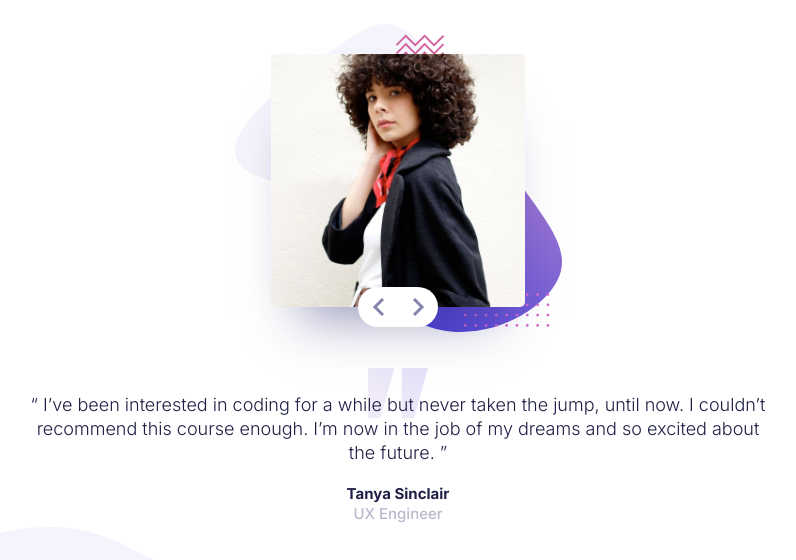
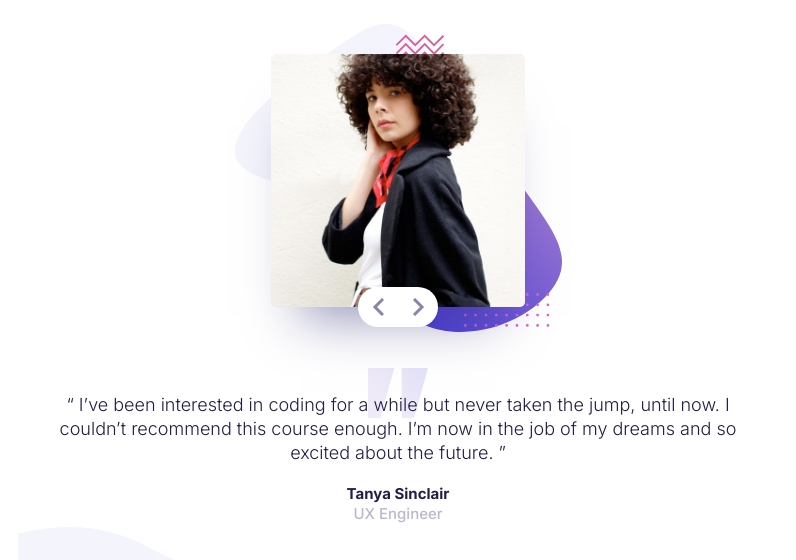
Before and after one commit to Paveldrow/testimonials-slider, a plain HTML site: page index.html in a window 1280 px wide. Shown: the whole page, without its empty margins (242-1038 px from the left). Drawn offline with Linux system fonts and the light colour scheme.

Commit message:
fixed screen

```diff
--- a/css/style.css
+++ b/css/style.css
@@ -31,7 +31,7 @@ img {
   margin: 0 auto;
   padding-top: 54px;
   min-width: 375px;
-  max-width: 800px;
+  max-width: 760px;
   padding-bottom: 75px;
   font-family: 'Inter', sans-serif;
   color: #202047;
@@ -42,7 +42,7 @@ img {
   background-size: 327px 308px, 285px 72px;
 }
 
-@media (min-width: 1460px) {
+@media (min-width: 1440px) {
   .slider {
     min-width: 1440px;
     min-height: 800px;
@@ -66,7 +66,7 @@ img {
   padding-right: 32px;
 }
 
-@media (min-width: 1460px) {
+@media (min-width: 1440px) {
   .comment__item {
     padding-left: 165px;
   }
@@ -82,7 +82,7 @@ img {
   box-shadow: 0px 40px 50px -30px rgba(36, 36, 113, 0.5);
 }
 
-@media (min-width: 1460px) {
+@media (min-width: 1440px) {
   .comment__image {
     position: absolute;
     top: 113px;
@@ -107,7 +107,7 @@ img {
   background-position: center 0;
 }
 
-@media (min-width: 1460px) {
+@media (min-width: 1440px) {
   .comment__text {
     text-align: left;
 
@@ -129,7 +129,7 @@ img {
   line-height: 20px;
 }
 
-@media (min-width: 1460px) {
+@media (min-width: 1440px) {
   .comment__name {
     display: flex;
     width: 635px;
@@ -146,7 +146,7 @@ img {
   color: #b9b9ce;
 }
 
-@media (min-width: 1460px) {
+@media (min-width: 1440px) {
   .comment__post {
     margin-left: 10px;
     font-size: 20px;
@@ -169,7 +169,7 @@ img {
   background-color: #ffffff;
 }
 
-@media (min-width: 1460px) {
+@media (min-width: 1440px) {
   .slider-navigation {
     width: 112px;
     height: 56px;
@@ -194,7 +194,7 @@ img {
   outline: none;
 }
 
-@media (min-width: 1460px) {
+@media (min-width: 1440px) {
   .slider-navigation__button {
     width: 56px;
     height: 56px;
```
